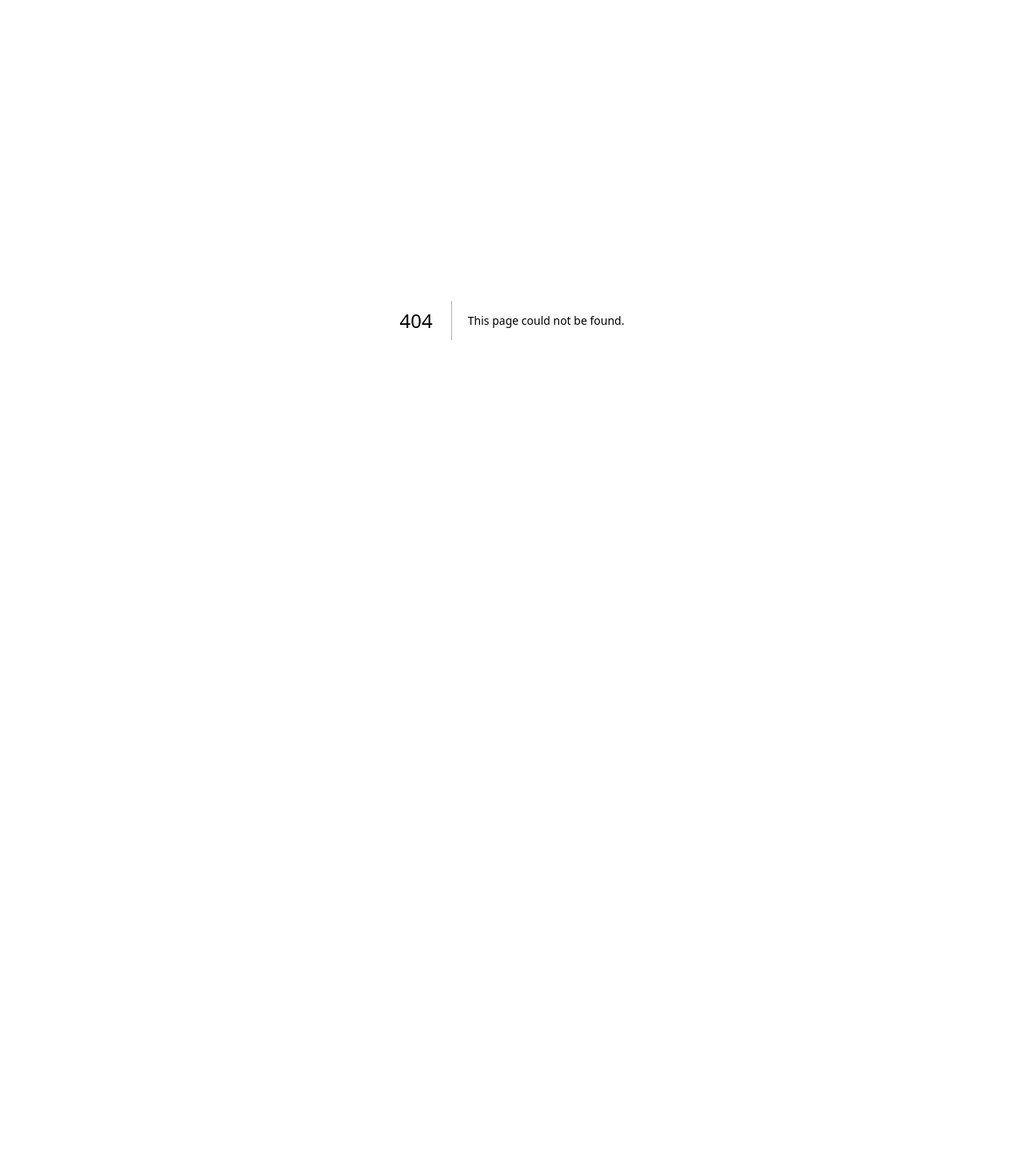
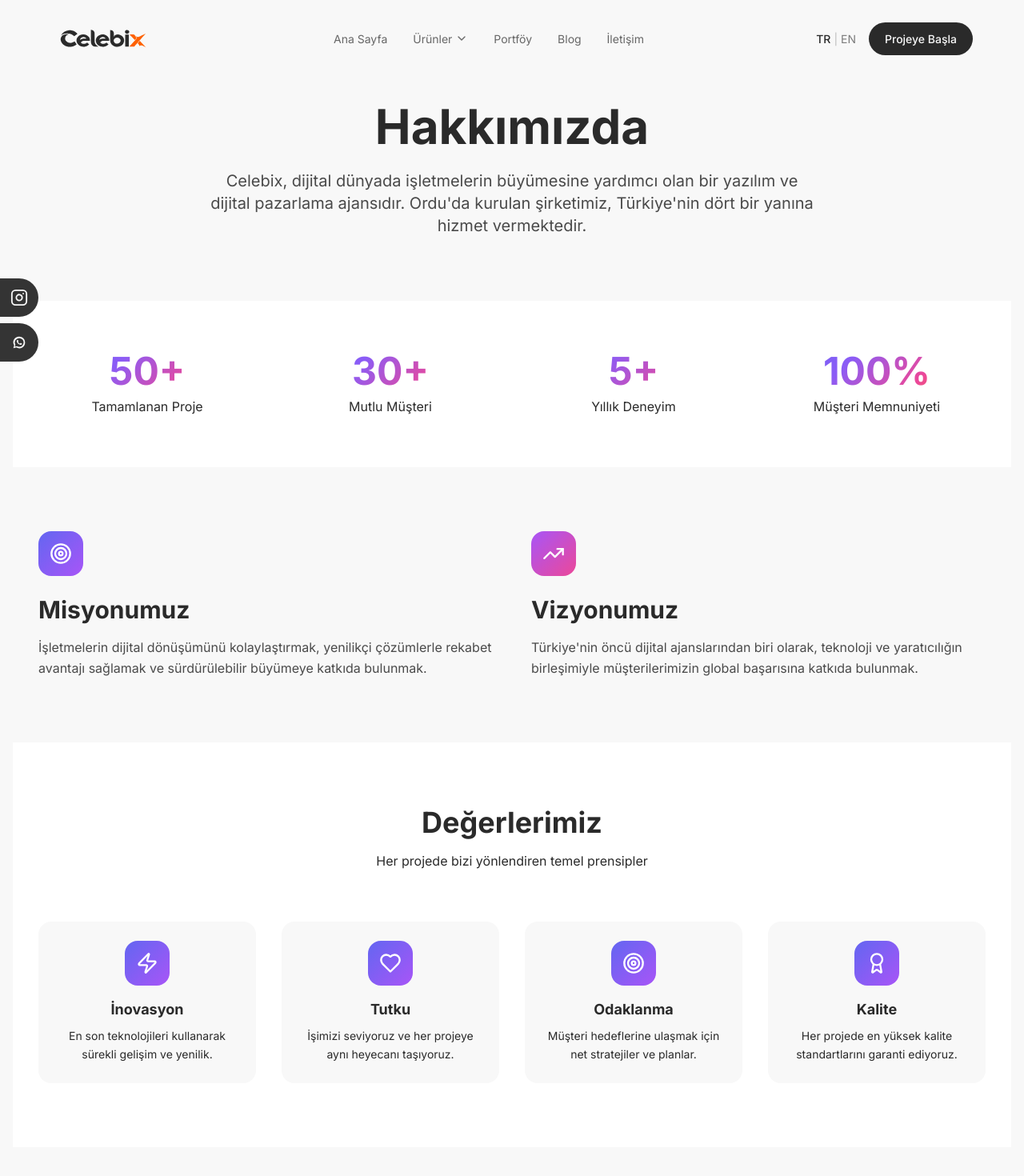
Before and after one commit to Webintoshi/celebix, a Next.js app: page /tr/hakkimizda in a window 1280 px wide. Before the commit this address had no page. Shown: the top 1470 px of the page at 80% size. Before the commit the page ends 800 px from the top, so only its background shows below. Built offline with nearby package versions, Linux system fonts and the light colour scheme.

Commit message:
fix: robots.txt sitemap engeli kaldırıldı ve eksik hakkimizda sayfası eklendi
- robots.ts: sitemap.xml'i engelleyen /*.xml$ kuralı kaldırıldı
- hakkimizda/page.tsx: eksik about sayfası oluşturuldu (TR/EN desteği)
- Google Search Console index sorunu çözümü

```diff
--- /dev/null
+++ b/app/[locale]/hakkimizda/page.tsx
@@ -0,0 +1,222 @@
+"use client";
+
+import { motion } from "framer-motion";
+import {
+  Target,
+  Users,
+  Zap,
+  Heart,
+  Award,
+  TrendingUp,
+  MapPin
+} from "lucide-react";
+import Navigation from "@/components/sections/Navigation";
+import Footer from "@/components/sections/Footer";
+
+const values = [
+  {
+    icon: Zap,
+    title: "İnovasyon",
+    titleEn: "Innovation",
+    description: "En son teknolojileri kullanarak sürekli gelişim ve yenilik.",
+    descriptionEn: "Continuous improvement and innovation using the latest technologies.",
+  },
+  {
+    icon: Heart,
+    title: "Tutku",
+    titleEn: "Passion",
+    description: "İşimizi seviyoruz ve her projeye aynı heyecanı taşıyoruz.",
+    descriptionEn: "We love what we do and bring the same enthusiasm to every project.",
+  },
+  {
+    icon: Target,
+    title: "Odaklanma",
+    titleEn: "Focus",
+    description: "Müşteri hedeflerine ulaşmak için net stratejiler ve planlar.",
+    descriptionEn: "Clear strategies and plans to achieve customer goals.",
+  },
+  {
+    icon: Award,
+    title: "Kalite",
+    titleEn: "Quality",
+    description: "Her projede en yüksek kalite standartlarını garanti ediyoruz.",
+    descriptionEn: "We guarantee the highest quality standards in every project.",
+  },
+];
+
+const stats = [
+  { value: "50+", label: "Tamamlanan Proje", labelEn: "Completed Projects" },
+  { value: "30+", label: "Mutlu Müşteri", labelEn: "Happy Clients" },
+  { value: "5+", label: "Yıllık Deneyim", labelEn: "Years Experience" },
+  { value: "100%", label: "Müşteri Memnuniyeti", labelEn: "Client Satisfaction" },
+];
+
+export default function AboutPage({ params }: { params: { locale: string } }) {
+  const { locale } = params;
+  const isTr = locale === "tr";
+
+  return (
+    <>
+      <Navigation locale={locale} />
+      <main className="bg-light-100">
+        {/* Hero Section */}
+        <section className="pt-32 pb-20 px-4 sm:px-6 lg:px-8">
+          <div className="max-w-7xl mx-auto text-center">
+            <motion.div
+              initial={{ opacity: 0, y: 20 }}
+              animate={{ opacity: 1, y: 0 }}
+              transition={{ duration: 0.5 }}
+            >
+              <h1 className="font-display text-4xl md:text-5xl lg:text-6xl font-bold text-dark-900 mb-6">
+                {isTr ? "Hakkımızda" : "About Us"}
+              </h1>
+              <p className="text-lg md:text-xl text-dark-700 max-w-3xl mx-auto leading-relaxed">
+                {isTr
+                  ? "Celebix, dijital dünyada işletmelerin büyümesine yardımcı olan bir yazılım ve dijital pazarlama ajansıdır. Ordu'da kurulan şirketimiz, Türkiye'nin dört bir yanına hizmet vermektedir."
+                  : "Celebix is a software and digital marketing agency that helps businesses grow in the digital world. Founded in Ordu, our company serves all over Turkey."
+                }
+              </p>
+            </motion.div>
+          </div>
+        </section>
+
+        {/* Stats Section */}
+        <section className="py-16 px-4 sm:px-6 lg:px-8 bg-white">
+          <div className="max-w-7xl mx-auto">
+            <div className="grid grid-cols-2 md:grid-cols-4 gap-8">
+              {stats.map((stat, index) => (
+                <motion.div
+                  key={index}
+                  initial={{ opacity: 0, y: 20 }}
+                  whileInView={{ opacity: 1, y: 0 }}
+                  transition={{ duration: 0.5, delay: index * 0.1 }}
+                  viewport={{ once: true }}
+                  className="text-center"
+                >
+                  <div className="text-4xl md:text-5xl font-display font-bold text-gradient mb-2">
+                    {stat.value}
+                  </div>
+                  <div className="text-dark-600 text-sm md:text-base">
+                    {isTr ? stat.label : stat.labelEn}
+                  </div>
+                </motion.div>
+              ))}
+            </div>
+          </div>
+        </section>
+
+        {/* Mission & Vision */}
+        <section className="py-20 px-4 sm:px-6 lg:px-8">
+          <div className="max-w-7xl mx-auto">
+            <div className="grid md:grid-cols-2 gap-12 items-center">
+              <motion.div
+                initial={{ opacity: 0, x: -30 }}
+                whileInView={{ opacity: 1, x: 0 }}
+                transition={{ duration: 0.6 }}
+                viewport={{ once: true }}
+              >
+                <div className="w-14 h-14 rounded-2xl bg-gradient-to-br from-indigo-500 to-purple-500 flex items-center justify-center mb-6">
+                  <Target className="text-white" size={28} />
+                </div>
+                <h2 className="font-display text-2xl md:text-3xl font-bold text-dark-900 mb-4">
+                  {isTr ? "Misyonumuz" : "Our Mission"}
+                </h2>
+                <p className="text-dark-700 leading-relaxed">
+                  {isTr
+                    ? "İşletmelerin dijital dönüşümünü kolaylaştırmak, yenilikçi çözümlerle rekabet avantajı sağlamak ve sürdürülebilir büyümeye katkıda bulunmak."
+                    : "To facilitate the digital transformation of businesses, provide competitive advantage with innovative solutions, and contribute to sustainable growth."
+                  }
+                </p>
+              </motion.div>
+
+              <motion.div
+                initial={{ opacity: 0, x: 30 }}
+                whileInView={{ opacity: 1, x: 0 }}
+                transition={{ duration: 0.6 }}
+                viewport={{ once: true }}
+              >
+                <div className="w-14 h-14 rounded-2xl bg-gradient-to-br from-purple-500 to-pink-500 flex items-center justify-center mb-6">
+                  <TrendingUp className="text-white" size={28} />
+                </div>
+                <h2 className="font-display text-2xl md:text-3xl font-bold text-dark-900 mb-4">
+                  {isTr ? "Vizyonumuz" : "Our Vision"}
+                </h2>
+                <p className="text-dark-700 leading-relaxed">
+                  {isTr
+                    ? "Türkiye'nin öncü dijital ajanslarından biri olarak, teknoloji ve yaratıcılığın birleşimiyle müşterilerimizin global başarısına katkıda bulunmak."
+                    : "To contribute to the global success of our customers by combining technology and creativity as one of Turkey's leading digital agencies."
+                  }
+                </p>
+              </motion.div>
+            </div>
+          </div>
+        </section>
+
+        {/* Values Section */}
+        <section className="py-20 px-4 sm:px-6 lg:px-8 bg-white">
+          <div className="max-w-7xl mx-auto">
+            <div className="text-center mb-16">
+              <h2 className="font-display text-3xl md:text-4xl font-bold text-dark-900 mb-4">
+                {isTr ? "Değerlerimiz" : "Our Values"}
+              </h2>
+              <p className="text-dark-600 max-w-2xl mx-auto">
+                {isTr
+                  ? "Her projede bizi yönlendiren temel prensipler"
+                  : "The fundamental principles that guide us in every project"
+                }
+              </p>
+            </div>
+
+            <div className="grid md:grid-cols-2 lg:grid-cols-4 gap-8">
+              {values.map((value, index) => (
+                <motion.div
+                  key={index}
+                  initial={{ opacity: 0, y: 20 }}
+                  whileInView={{ opacity: 1, y: 0 }}
+                  transition={{ duration: 0.5, delay: index * 0.1 }}
+                  viewport={{ once: true }}
+                  className="text-center p-6 rounded-2xl bg-light-100 hover:shadow-lg transition-shadow"
+                >
+                  <div className="w-14 h-14 rounded-2xl bg-gradient-to-br from-indigo-500 to-purple-500 flex items-center justify-center mx-auto mb-4">
+                    <value.icon className="text-white" size={28} />
+                  </div>
+                  <h3 className="font-display text-lg font-bold text-dark-900 mb-2">
+                    {isTr ? value.title : value.titleEn}
+                  </h3>
+                  <p className="text-dark-600 text-sm leading-relaxed">
+                    {isTr ? value.description : value.descriptionEn}
+                  </p>
+                </motion.div>
+              ))}
+            </div>
+          </div>
+        </section>
+
+        {/* Location Section */}
+        <section className="py-20 px-4 sm:px-6 lg:px-8">
+          <div className="max-w-7xl mx-auto">
+            <div className="bg-gradient-to-br from-indigo-600 to-purple-600 rounded-3xl p-8 md:p-12 text-white text-center">
+              <MapPin className="mx-auto mb-6" size={48} />
+              <h2 className="font-display text-2xl md:text-3xl font-bold mb-4">
+                {isTr ? "Konumumuz" : "Our Location"}
+              </h2>
+              <p className="text-white/90 text-lg max-w-2xl mx-auto mb-6">
+                {isTr
+                  ? "Akyazı Mahallesi, Altınordu/Ordu"
+                  : "Akyazı Neighborhood, Altınordu/Ordu"
+                }
+              </p>
+              <p className="text-white/80 text-sm">
+                {isTr
+                  ? "Türkiye'nin her yerinden çevrimiçi hizmet veriyoruz"
+                  : "We provide online services from all over Turkey"
+                }
+              </p>
+            </div>
+          </div>
+        </section>
+      </main>
+      <Footer locale={locale} />
+    </>
+  );
+}
--- a/app/robots.ts
+++ b/app/robots.ts
@@ -14,8 +14,6 @@ export default function robots(): MetadataRoute.Robots {
           "/private/",
           "/_next/",
           "/static/",
-          "/*.json$",
-          "/*.xml$",
         ],
       },
       {
@@ -29,6 +27,7 @@ export default function robots(): MetadataRoute.Robots {
       },
     ],
     sitemap: "https://celebix.co/sitemap.xml",
+    crawlDelay: 1,
     host: "https://celebix.co",
   };
 }
```
